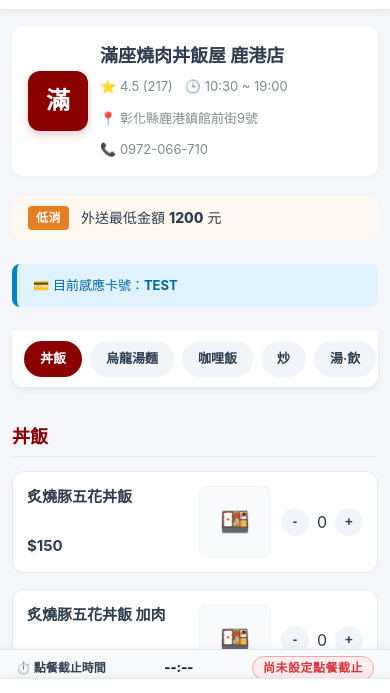
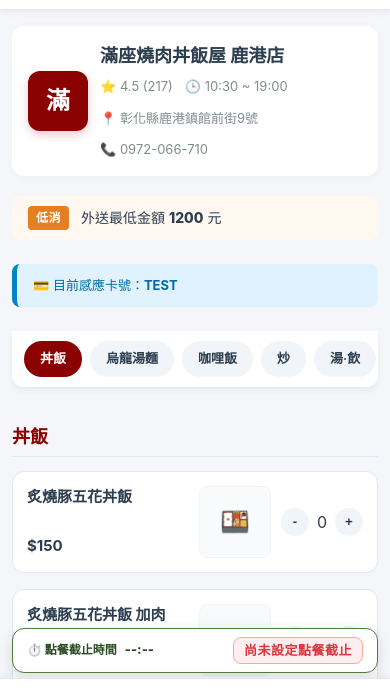
Before and after one commit to cch1527097/POS, a website: page public/tafang.html in a window 390 px wide. Shown: the part 95-788 px from the top of the page. Drawn offline with Linux system fonts and the light colour scheme; no server answers.

Commit message:
Update tafang.html

```diff
--- a/public/tafang.html
+++ b/public/tafang.html
@@ -242,7 +242,7 @@
             box-shadow: 0 2px 6px rgba(139, 0, 0, 0.25);
         }
 
-        /* ==================== 懸浮圓形按鈕群 & 截止時間懸浮元件 (電腦預設) ==================== */
+        /* ==================== 懸浮按鈕群 & 截止時間懸浮元件 (電腦預設) ==================== */
         .fab-container {
             position: fixed;
             bottom: 24px;
@@ -283,30 +283,69 @@
         .others-float-btn:hover { background-color: #0073e6; }
         .others-float-btn svg { fill: none !important; stroke: #ffffff; }
 
+        /* ⏱️ 截止時間懸浮元件 (電腦版右下角懸浮 - 同步最新規格) */
         .cutoff-float-badge {
             position: fixed;
-            bottom: 220px;
+            bottom: 305px;
             right: 20px;
             background: #ffffff;
             border: 2px solid #4e803c;
-            border-radius: 14px;
-            padding: 10px 14px;
-            box-shadow: 0 6px 20px rgba(0, 0, 0, 0.12);
+            border-radius: 12px;
+            padding: 8px 12px;
+            box-shadow: 0 6px 16px rgba(0, 0, 0, 0.12);
             z-index: 9998;
             display: flex;
             flex-direction: column;
             align-items: center;
             justify-content: center;
-            min-width: 140px;
+            min-width: 130px;
             text-align: center;
             transition: all 0.2s ease;
             user-select: none;
         }
 
-        .cutoff-title { font-size: 12px; color: #2b4c23; font-weight: bold; margin-bottom: 2px; display: flex; align-items: center; gap: 4px; }
-        .cutoff-time-text { font-size: 13px; font-weight: 800; color: #2b4c23; margin-bottom: 4px; line-height: 1.2; }
-        .cutoff-timer { font-size: 14px; font-weight: 800; color: #d9363e; background: #ffeef0; padding: 3px 10px; border-radius: 10px; letter-spacing: 0.5px; width: 100%; border: 1px solid #fca5a5; box-sizing: border-box; }
-        .cutoff-timer.expired { color: #666666; background: #f0f0f0; border-color: #d0d0d0; }
+        .cutoff-title-group {
+            display: flex;
+            flex-direction: column;
+            align-items: center;
+        }
+
+        .cutoff-title {
+            font-size: 11px;
+            color: #2b4c23;
+            font-weight: bold;
+            margin-bottom: 2px;
+            display: flex;
+            align-items: center;
+            gap: 4px;
+        }
+
+        .cutoff-time-text {
+            font-size: 12px;
+            font-weight: 800;
+            color: #2b4c23;
+            margin-bottom: 3px;
+            line-height: 1.2;
+        }
+
+        .cutoff-timer {
+            font-size: 13px;
+            font-weight: 800;
+            color: #d9363e;
+            background: #ffeef0;
+            padding: 2px 8px;
+            border-radius: 8px;
+            letter-spacing: 0.5px;
+            width: 100%;
+            border: 1px solid #fca5a5;
+            box-sizing: border-box;
+        }
+
+        .cutoff-timer.expired {
+            color: #666666;
+            background: #f0f0f0;
+            border-color: #d0d0d0;
+        }
 
         .cart-badge {
             position: absolute;
@@ -397,11 +436,11 @@
             .category-block { scroll-margin-top: 130px; }
         }
 
-        /* ==================== 📱 手機版專屬樣式 (統一固定底部導覽列與截止時間列) ==================== */
+        /* ==================== 📱 手機版專屬樣式 ==================== */
         @media (max-width: 600px) {
             .navbar { height: auto; flex-direction: column; gap: 10px; padding: 12px 16px; }
             .search-wrapper { position: static; transform: none; width: 100%; max-width: none; padding: 0; }
-            .container { padding: 16px 12px 140px 12px; }
+            .container { padding: 16px 12px 160px 12px; }
             .store-banner { padding: 16px; flex-direction: column; align-items: flex-start; }
             .store-info-left { gap: 12px; }
             .store-logo { width: 60px; height: 60px; font-size: 24px; border-radius: 12px; }
@@ -410,45 +449,51 @@
             .category-sidebar { top: 98px; }
             .category-block { scroll-margin-top: 160px; }
 
-            /* ⏱️ 手機版統一將「截止時間」整合貼合於底部工作列正上方 */
+            /* ⏱️ 手機版：拉高「截止時間懸浮框」，與底部工作列保持適度間距 (同步最新規格) */
             .cutoff-float-badge {
-                position: fixed;
-                bottom: 62px;
-                left: 0;
-                right: 0;
-                width: 100%;
-                min-width: 0;
-                border: none;
-                border-top: 1px solid #e2e8f0;
-                border-bottom: 1px solid #cbd5e1;
-                border-radius: 0;
-                background: #f8fafc;
-                padding: 6px 16px;
-                box-shadow: 0 -2px 8px rgba(0, 0, 0, 0.04);
-                flex-direction: row;
-                align-items: center;
-                justify-content: space-between;
-                box-sizing: border-box;
-                z-index: 9998;
+                position: fixed !important;
+                bottom: calc(62px + env(safe-area-inset-bottom, 0px) + 14px) !important;
+                left: 12px !important;
+                right: 12px !important;
+                width: auto !important;
+                min-width: 0 !important;
+                border-radius: 12px !important;
+                padding: 8px 14px !important;
+                background: #ffffff !important;
+                border: 1.5px solid #4e803c !important;
+                box-shadow: 0 4px 14px rgba(0, 0, 0, 0.12) !important;
+                z-index: 9998 !important;
+                display: flex !important;
+                flex-direction: row !important;
+                align-items: center !important;
+                justify-content: space-between !important;
+                gap: 8px !important;
+            }
+
+            .cutoff-title-group {
+                flex-direction: row !important;
+                gap: 8px !important;
+                align-items: center !important;
             }
 
             .cutoff-title {
-                font-size: 12px;
-                color: #334155;
-                margin-bottom: 0;
+                margin-bottom: 0 !important;
+                font-size: 12px !important;
+                white-space: nowrap !important;
             }
 
             .cutoff-time-text {
-                font-size: 13px;
-                color: #0f172a;
-                margin-bottom: 0;
+                margin-bottom: 0 !important;
+                font-size: 13px !important;
+                white-space: nowrap !important;
             }
 
             .cutoff-timer {
-                width: auto;
-                font-size: 12px;
-                padding: 2px 10px;
-                border-radius: 12px;
+                width: auto !important;
+                padding: 3px 10px !important;
+                font-size: 13px !important;
+                text-align: center !important;
+                white-space: nowrap !important;
             }
 
             /* 📱 底部固定工作導覽列 (Bottom Navigation Bar) */
@@ -654,10 +699,12 @@
     </div>
 </div>
 
-<!-- ⏱️ 右下角/手機底部截止時間與倒數計時懸浮元件 -->
+<!-- ⏱️ 右下角/手機底部截止時間與倒數計時懸浮元件 (同步最新 DOM 結構) -->
 <div id="cutoffBadge" class="cutoff-float-badge">
-    <div class="cutoff-title">⏱️ 點餐截止時間</div>
-    <div class="cutoff-time-text" id="cutoffTimeDisplay">09:30</div>
+    <div class="cutoff-title-group">
+        <div class="cutoff-title">⏱️ 點餐截止時間</div>
+        <div class="cutoff-time-text" id="cutoffTimeDisplay">09:30</div>
+    </div>
     <div class="cutoff-timer" id="cutoffCountdownDisplay">載入中...</div>
 </div>
 
@@ -947,7 +994,7 @@ async function startCutoffCountdown() {
     cutoffTimerInterval = setInterval(async () => {
         updateCountdownUI();
         pollCounter++;
-        if (pollCounter >= 2) {
+        if (pollCounter >= 5) {
             pollCounter = 0;
             await fetchCutoffSetting();
         }
@@ -1009,18 +1056,8 @@ async function fetchCutoffSetting() {
         latestDate = localStorage.getItem('lockDate') || localStorage.getItem('cutoffDate') || null;
     }
 
-    if (latestTime) {
-        const cleanTime = latestTime.replace(/[^0-9:]/g, '');
-        targetCutoffStr = (cleanTime && cleanTime.includes(':')) ? cleanTime : null;
-    } else {
-        targetCutoffStr = null;
-    }
-
-    if (latestDate && typeof latestDate === 'string' && latestDate.includes('-')) {
-        targetCutoffDateStr = latestDate.trim();
-    } else {
-        targetCutoffDateStr = null;
-    }
+    targetCutoffStr = latestTime ? latestTime.replace(/[^0-9:]/g, '') : null;
+    targetCutoffDateStr = (latestDate && typeof latestDate === 'string' && latestDate.includes('-')) ? latestDate.trim() : null;
 }
 
 function updateCountdownUI() {
@@ -1037,34 +1074,21 @@ function updateCountdownUI() {
         return;
     }
 
-    if (targetCutoffDateStr) {
-        timeDisplay.textContent = `${targetCutoffDateStr} ${targetCutoffStr}`;
-        if (cutoffTitle) cutoffTitle.innerHTML = '⏱️ 點餐截止時間';
-    } else {
-        timeDisplay.textContent = targetCutoffStr;
-        if (cutoffTitle) cutoffTitle.innerHTML = '⏱️ 今日點餐截止';
-    }
+    timeDisplay.textContent = targetCutoffDateStr ? `${targetCutoffDateStr} ${targetCutoffStr}` : targetCutoffStr;
+    if (cutoffTitle) cutoffTitle.innerHTML = '⏱️ 點餐截止時間';
 
     const now = new Date();
     const timeParts = targetCutoffStr.split(':').map(Number);
-    const targetHours = timeParts[0] !== undefined ? timeParts[0] : 9;
-    const targetMinutes = timeParts[1] !== undefined ? timeParts[1] : 30;
-    const targetSeconds = timeParts[2] !== undefined ? timeParts[2] : 0;
-
-    let year = now.getFullYear();
-    let month = now.getMonth();
-    let day = now.getDate();
+    let year = now.getFullYear(), month = now.getMonth(), day = now.getDate();
 
     if (targetCutoffDateStr && targetCutoffDateStr.includes('-')) {
         const dateParts = targetCutoffDateStr.split('-').map(Number);
         if (dateParts.length === 3 && !dateParts.some(isNaN)) {
-            year = dateParts[0];
-            month = dateParts[1] - 1;
-            day = dateParts[2];
-        }
-    }
-
-    const targetTime = new Date(year, month, day, targetHours, targetMinutes, targetSeconds);
+            year = dateParts[0]; month = dateParts[1] - 1; day = dateParts[2];
+        }
+    }
+
+    const targetTime = new Date(year, month, day, timeParts[0] || 9, timeParts[1] || 30, timeParts[2] || 0);
     const diffMs = targetTime - now;
 
     if (diffMs <= 0) {
@@ -1078,16 +1102,10 @@ function updateCountdownUI() {
         const hrs = Math.floor(totalSecs / 3600);
         const mins = Math.floor((totalSecs % 3600) / 60);
         const secs = totalSecs % 60;
-
-        const hh = String(hrs).padStart(2, '0');
-        const mm = String(mins).padStart(2, '0');
-        const ss = String(secs).padStart(2, '0');
+        const hh = String(hrs).padStart(2, '0'), mm = String(mins).padStart(2, '0'), ss = String(secs).padStart(2, '0');
 
         if (hrs >= 24) {
-            const days = Math.floor(hrs / 24);
-            const remainHrs = hrs % 24;
-            const rh = String(remainHrs).padStart(2, '0');
-            countdownDisplay.textContent = `${days}天 ${rh}:${mm}:${ss}`;
+            countdownDisplay.textContent = `${Math.floor(hrs / 24)}天 ${String(hrs % 24).padStart(2, '0')}:${mm}:${ss}`;
         } else if (hrs > 0) {
             countdownDisplay.textContent = `${hh}:${mm}:${ss}`;
         } else {
```
